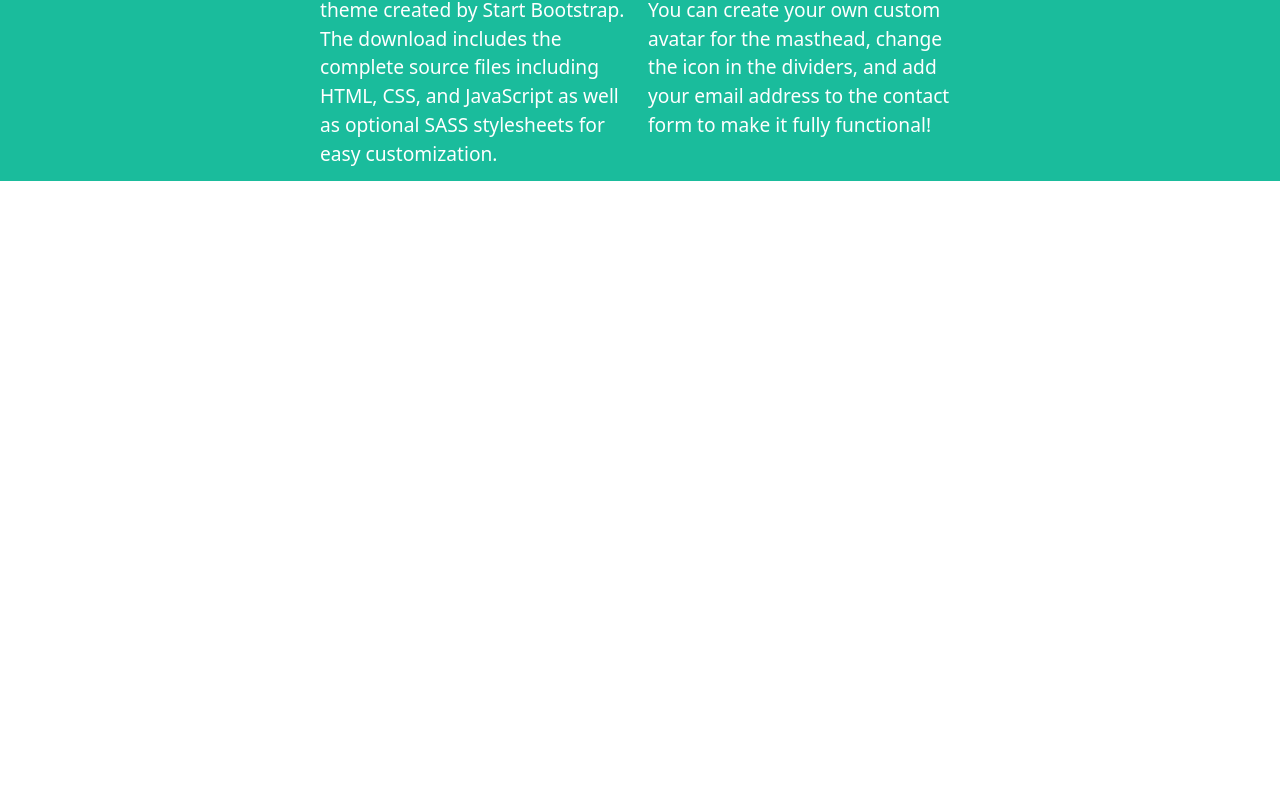
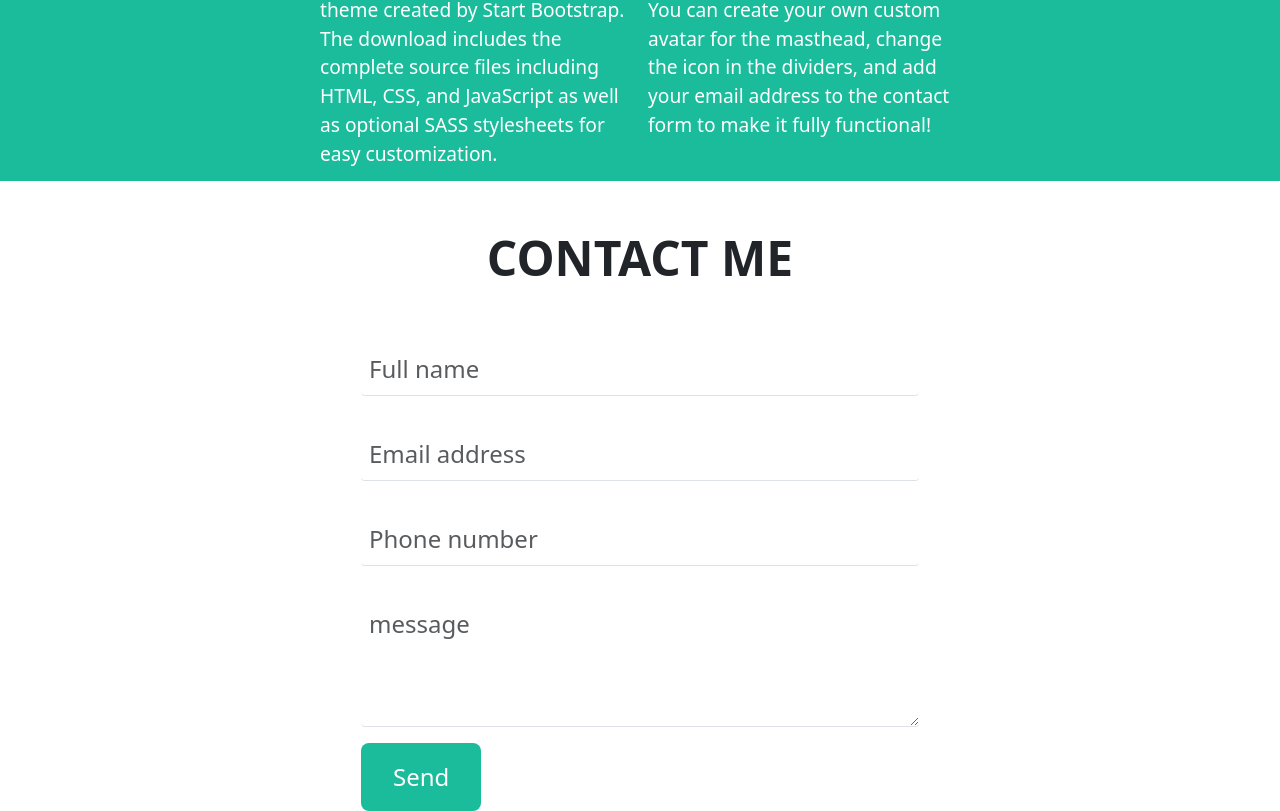
Before and after one commit to Omar-Maher-Khatib/React_Task_1, a React (Vite) app: page / in a window 1280 px wide. Shown: the part 1793-2604 px from the top of the page. Before the commit the page ends 1994 px from the top, so only its background shows below. Built offline with nearby package versions, Linux system fonts and the light colour scheme.

Commit message:
finish contact me

```diff
--- a/src/components/contact/Contact.jsx
+++ b/src/components/contact/Contact.jsx
@@ -1,5 +1,17 @@
 import './contact.css';
 
 function Contact() {
+    return <section className="contact container d-flex flex-column align-items-center">
+        <div className="contact-content d-flex flex-column align-items-center w-100">
+            <h2 className="contact-title mt-5">Contact me</h2>
+            <form className="contact-form d-flex flex-column align-items-start mt-5 w-50">
+                <input type="text" placeholder="Full name" className="form-control mb-3 border-0 border-bottom" />
+                <input type="email" placeholder="Email address" className="form-control mb-3 border-0 border-bottom" />
+                <input type="phone" placeholder="Phone number" className="form-control mb-3 border-0 border-bottom" />
+                <textarea placeholder="message" className="form-control border-0 border-bottom pb-5"></textarea>
+                <button type="submit" className="btn btn-primary">Send</button>
+            </form>
+        </div>
+    </section>;
 }
 export default Contact;
--- a/src/components/contact/contact.css
+++ b/src/components/contact/contact.css
@@ -0,0 +1,31 @@
+.contact {
+    height: 75vh;
+    width: 100%;
+}
+.contact-title {
+    font-size: 3rem;
+    font-weight: bold;
+    text-transform: uppercase;
+}
+.contact-form {
+    display: flex;
+    flex-direction: column;
+    gap: 1rem;
+    margin: 0 auto;
+}
+.contact-form input,
+.contact-form textarea {
+    padding: 0.5rem;
+    font-size: 1.5rem;
+    border: 1px solid #ccc;
+    border-radius: 4px;
+}
+.contact-form button {
+    padding: 1rem 2rem;
+    font-size: 1.5rem;
+    background-color: #1abc9c;
+    color: white;
+    border: none;
+    border-radius: 8px;
+    cursor: pointer;
+}
```
